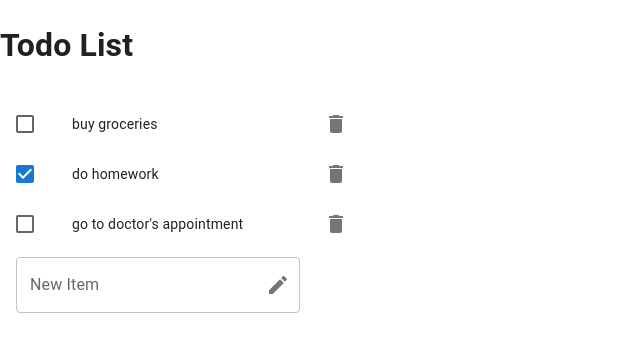
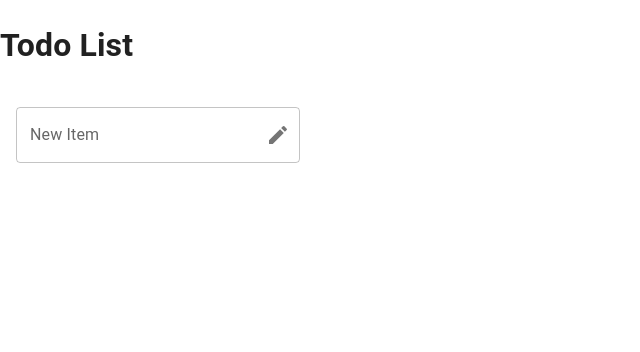
Before and after one commit to adussa3/TodoListWithReact, a React (Vite) app: page / in a window 1280 px wide. Shown: the top 352 px of the page, without its empty margins (0-640 px from the left). Built offline with nearby package versions, Linux system fonts and the light colour scheme.

Commit message:
Stored todo data in localStorage

```diff
--- a/src/TodoList.jsx
+++ b/src/TodoList.jsx
@@ -1,31 +1,41 @@
-// Import useState and uuid
-import { useState } from "react";
-import { v4 as uuid } from "uuid";
+// Import useState and useEffect
+import { useState, useEffect } from "react";
 
 // Import Components
+import Navbar from "./Navbar";
 import TodoForm from "./TodoForm";
 import TodoItem from "./TodoItem";
 
 // Import Material UI Components
 import List from "@mui/material/List";
 
-// Testing data
-const initialTodos = [
-    { id: uuid(), text: "buy groceries", isCompleted: false },
-    { id: uuid(), text: "do homework", isCompleted: true },
-    { id: uuid(), text: "go to doctor's appointment", isCompleted: false },
-];
+// Set the inital todos to the data stored in local storage
+const getInitalData = () => {
+    const data = JSON.parse(localStorage.getItem("todos"));
+    if (data) {
+        return data;
+    } else {
+        return [];
+    }
+};
 
 function TodoList() {
     // Todos State
-    const [todos, setTodos] = useState(initialTodos);
+    const [todos, setTodos] = useState(getInitalData);
+
+    // Store the current todos data in local storage whenever the Todos State changes
+    useEffect(() => {
+        localStorage.setItem("todos", JSON.stringify(todos));
+    }, [todos]);
 
     // Add a new item to the Todos State
     const addTodo = (text) => {
         if (text.length == 0) {
             return;
         }
-        const newTodo = { id: uuid(), text, isCompleted: false };
+
+        // Note: you don't have to install the UUID NPM Package, you can use crypto.randomUUID()!
+        const newTodo = { id: crypto.randomUUID(), text, isCompleted: false };
         setTodos([...todos, newTodo]);
     };
 
```
